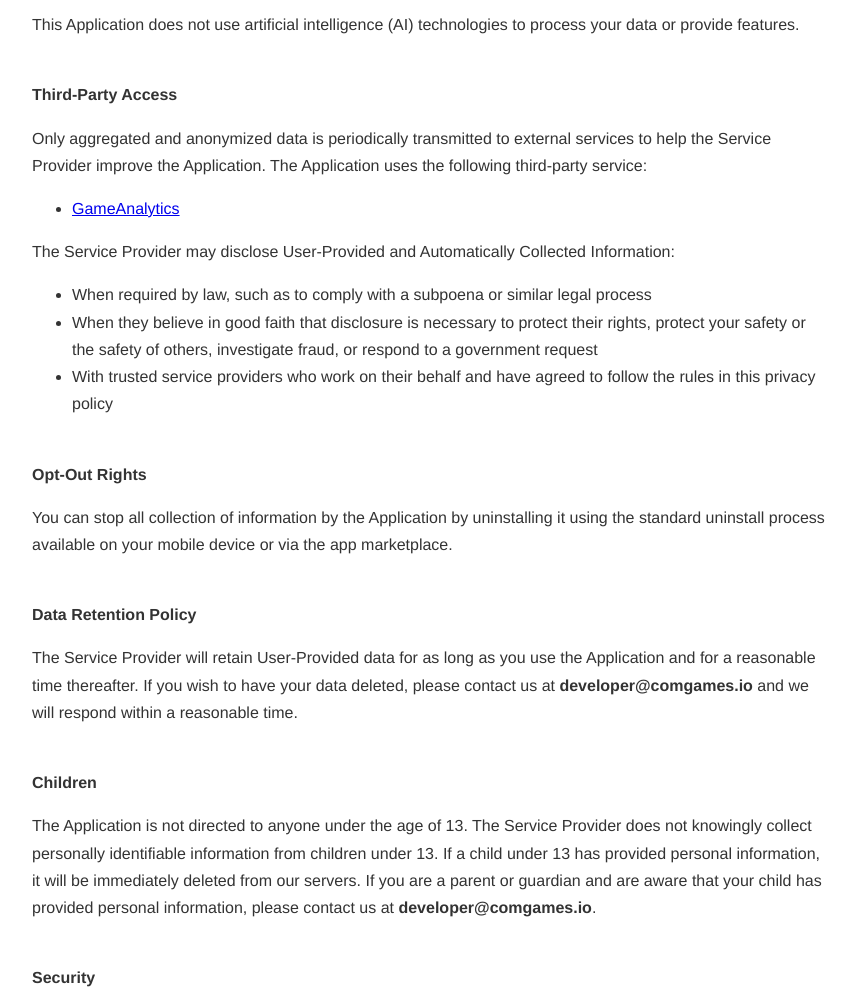
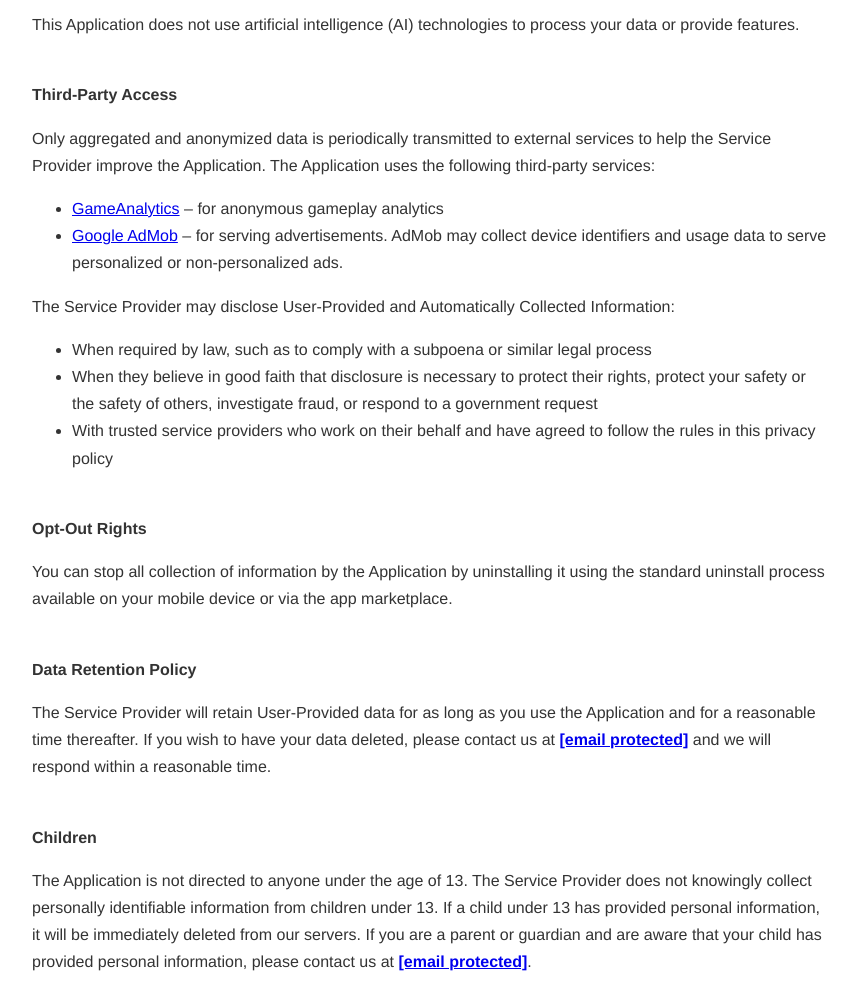
Before and after one commit to AtarixBaran/privacy-policy, a plain HTML site: page index.html in a window 1280 px wide. Shown: the part 400-1389 px from the top of the page, without its empty margins (208-1065 px from the left). Drawn offline with Linux system fonts and the light colour scheme.

Commit message:
Update privacy policy

```diff
--- a/index.html
+++ b/index.html
@@ -30,9 +30,10 @@
 
 <br><strong>Third-Party Access</strong>
 
-<p>Only aggregated and anonymized data is periodically transmitted to external services to help the Service Provider improve the Application. The Application uses the following third-party service:</p>
+<p>Only aggregated and anonymized data is periodically transmitted to external services to help the Service Provider improve the Application. The Application uses the following third-party services:</p>
 <ul>
-  <li><a href="https://gameanalytics.com/privacy" target="_blank">GameAnalytics</a></li>
+  <li><a href="https://gameanalytics.com/privacy" target="_blank">GameAnalytics</a> – for anonymous gameplay analytics</li>
+  <li><a href="https://support.google.com/admob/answer/6128543?hl=en" target="_blank">Google AdMob</a> – for serving advertisements. AdMob may collect device identifiers and usage data to serve personalized or non-personalized ads.</li>
 </ul>
 
 <p>The Service Provider may disclose User-Provided and Automatically Collected Information:</p>
@@ -48,11 +49,11 @@
 
 <br><strong>Data Retention Policy</strong>
 
-<p>The Service Provider will retain User-Provided data for as long as you use the Application and for a reasonable time thereafter. If you wish to have your data deleted, please contact us at <strong>developer@comgames.io</strong> and we will respond within a reasonable time.</p>
+<p>The Service Provider will retain User-Provided data for as long as you use the Application and for a reasonable time thereafter. If you wish to have your data deleted, please contact us at <strong><a href="/cdn-cgi/l/email-protection" class="__cf_email__" data-cfemail="50343526353c3f20352210333f3d37313d35237e393f">[email&#160;protected]</a></strong> and we will respond within a reasonable time.</p>
 
 <br><strong>Children</strong>
 
-<p>The Application is not directed to anyone under the age of 13. The Service Provider does not knowingly collect personally identifiable information from children under 13. If a child under 13 has provided personal information, it will be immediately deleted from our servers. If you are a parent or guardian and are aware that your child has provided personal information, please contact us at <strong>developer@comgames.io</strong>.</p>
+<p>The Application is not directed to anyone under the age of 13. The Service Provider does not knowingly collect personally identifiable information from children under 13. If a child under 13 has provided personal information, it will be immediately deleted from our servers. If you are a parent or guardian and are aware that your child has provided personal information, please contact us at <strong><a href="/cdn-cgi/l/email-protection" class="__cf_email__" data-cfemail="3551504350595a45504775565a5852545850461b5c5a">[email&#160;protected]</a></strong>.</p>
 
 <br><strong>Security</strong>
 
@@ -66,11 +67,4 @@
 
 <br><strong>Your Consent</strong>
 
-<p>By using the Application, you consent to the processing of your information as described in this Privacy Policy and any future amendments.</p>
-
-<br><strong>Contact Us</strong>
-
-<p>If you have any questions about privacy while using the Application, please contact the Service Provider at: <strong>developer@comgames.io</strong></p>
-
-</body>
-</html>
+<p>By using the Application, you consent to the processing of your information as described in this Priv
```
